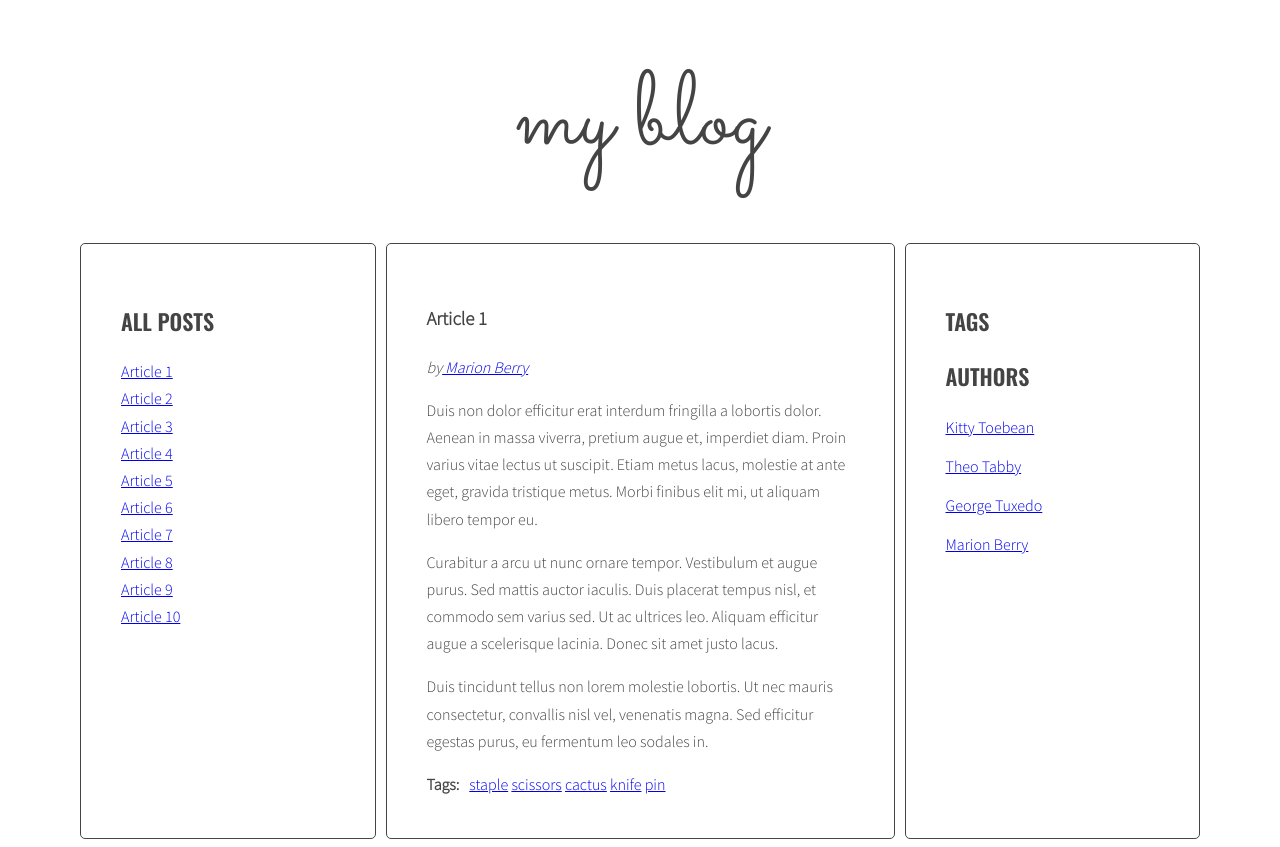
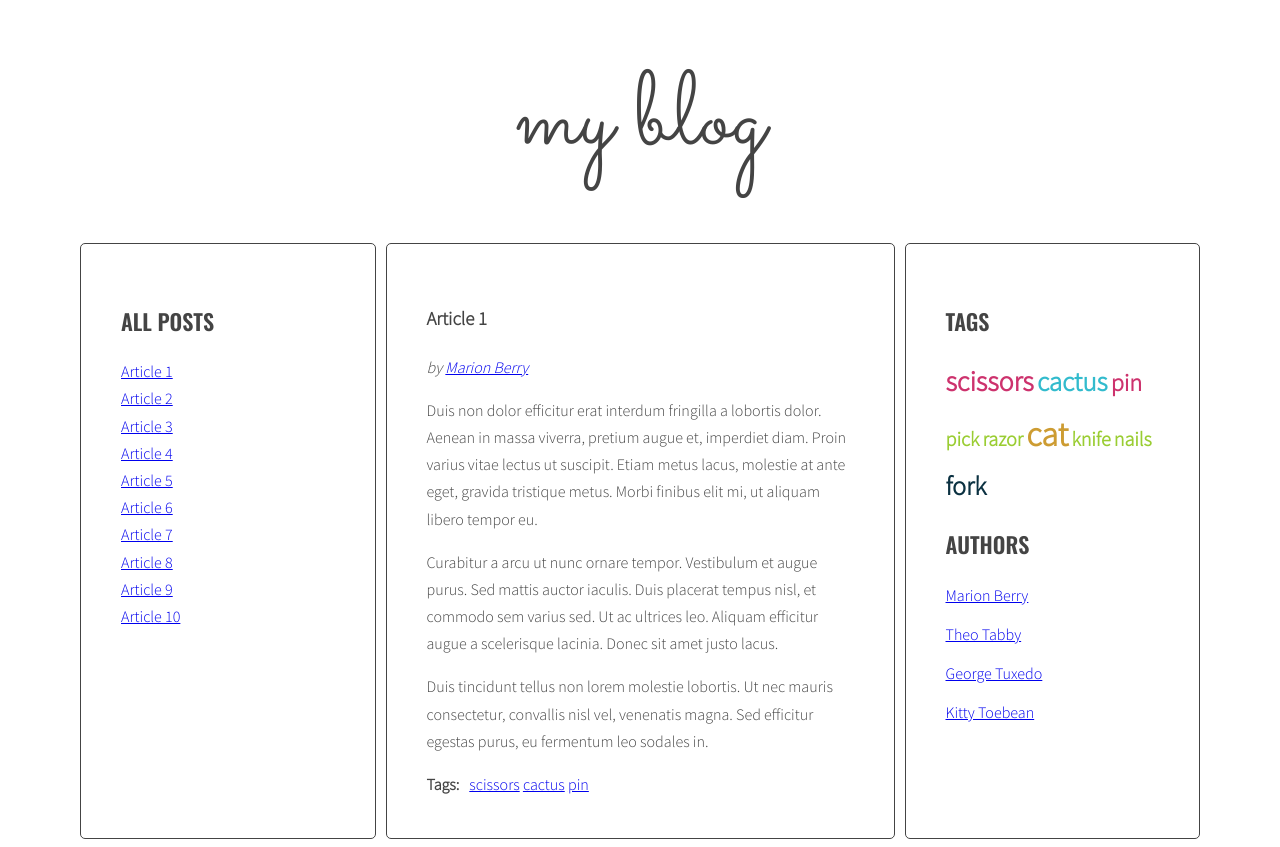
Before and after one commit to dave8git/js-blog-2024, a website: page index.html in a window 1280 px wide. Drawn offline with nearby package versions, Linux system fonts and the light colour scheme.

Commit message:
Add author list on the right side below authors title

```diff
--- a/index.html
+++ b/index.html
@@ -29,7 +29,7 @@
                     </ul>
                 </aside>
                 <section class="posts">
-                    <article class="post active" id="article-1" data-tags="staple scissors cactus knife pin" data-author="Marion Berry">
+                    <article class="post active" id="article-1" data-tags="scissors cactus pin" data-author="Marion Berry">
                         <h3 class="post-title">Article 1</h3>
                         <p class="post-author"><span>by</span></p>
                         <div class="post-content">
@@ -53,7 +53,7 @@
                             </ul>
                         </div>
                     </article>
-                    <article class="post" id="article-2" data-tags="pick razor nail pin" data-author="Theo Tabby">
+                    <article class="post" id="article-2" data-tags="pick razor pin" data-author="Theo Tabby">
                         <h3 class="post-title">Article 2</h3>
                         <p class="post-author"><span>by</span></p>
                         <div class="post-content">
@@ -99,7 +99,7 @@
                             </ul>
                         </div>
                     </article>
-                    <article class="post" id="article-4" data-tags="razor pin scissors" data-author="Kitty Toebean">
+                    <article class="post" id="article-4" data-tags="pin cactus scissors" data-author="Kitty Toebean">
                         <h3 class="post-title">Article 4</h3>
                         <p class="post-author"><span>by</span></p>
                         <div class="post-content">
@@ -123,7 +123,7 @@
                             </ul>
                         </div>
                     </article>
-                    <article class="post" id="article-5" data-tags="pin needle knife" data-author="Marion Berry">
+                    <article class="post" id="article-5" data-tags="knife cactus" data-author="Marion Berry">
                         <h3 class="post-title">Article 5</h3>
                         <p class="post-author"><span>by</span></p>
                         <div class="post-content">
@@ -145,7 +145,7 @@
                             </ul>
                         </div>
                     </article>
-                    <article class="post" id="article-6" data-tags="bauk niddle scissors" data-author="George Tuxedo">
+                    <article class="post" id="article-6" data-tags="nails fork scissors fork" data-author="George Tuxedo">
                         <h3 class="post-title">Article 6</h3>
                         <p class="post-author"><span>by</span></p>
                         <div class="post-content">
@@ -169,7 +169,7 @@
                             </ul>
                         </div>
                     </article>
-                    <article class="post" id="article-7" data-tags="cat niddle scissors" data-author="Kitty Toebean">
+                    <article class="post" id="article-7" data-tags="cat scissors fork" data-author="Kitty Toebean">
                         <h3 class="post-title">Article 7</h3>
                         <p class="post-author"><span>by</span></p>
                         <div class="post-content">
@@ -192,7 +192,7 @@
                             </ul>
                         </div>
                     </article>
-                    <article class="post" id="article-8" data-tags="cat knife scissors" data-author="Theo Tabby">
+                    <article class="post" id="article-8" data-tags="cat knife scissors fork" data-author="Theo Tabby">
                         <h3 class="post-title">Article 8</h3>
                         <p class="post-author"><span>by</span></p>
                         <div class="post-content">
@@ -217,7 +217,7 @@
                             </ul>
                         </div>
                     </article>
-                    <article class="post" id="article-9" data-tags="cat cactus scissors nails" data-author="Marion Berry">
+                    <article class="post" id="article-9" data-tags="cat cactus scissors fork" data-author="Marion Berry">
                         <h3 class="post-title">Article 9</h3>
                         <p class="post-author"><span>by</span></p>
                         <div class="post-content">
@@ -282,7 +282,7 @@
                     </ul>
                     <h2 class="section-title">Authors</h2>
                     <ul class="list authors">
-                        <li>
+                        <!-- <li>
                             <a href="#author">
                                 <span class="author-name">Kitty Toebean</span>
                             </a>
@@ -301,7 +301,7 @@
                             <a href="#author">
                                 <span class="author-name">Marion Berry</span>
                             </a>
-                        </li>
+                        </li> -->
                     </ul>
                 </aside>
             </main>
--- a/js/script.js
+++ b/js/script.js
@@ -15,11 +15,15 @@ const titleClickHandler = function (event) {
 
 const optLinksSelector = '.titles';
 const optPostSelector = '.post';
+const optAuthorListSelector = '.authors';
 const optArticleTitleSelector = '.post-title';
 const optArticleTagsSelector = '.post-tags .list';
+const optTagsListselector = '.tags';
 const optTagLink = 'a[href^="#tag-"]';
 const optAuthorLink = 'a[href^="#author-"]';
 const optPostAuthor = '.post-author';
+const optCloudClassCount = '5';
+const optCloudClassPrefix = 'tag-size-';
 
 const generateTitleLinks = function (customSelector = '') {
     let titleList = document.querySelector(optLinksSelector);
@@ -52,22 +56,78 @@ const generateTitleLinks = function (customSelector = '') {
 
 generateTitleLinks();
 
+function calculateTagsParams(tagsParams) {
+    let highestValue = 0;
+    let smallestValue = 9999999;
+
+    const tagsWeighed = {max: highestValue, min: smallestValue};
+
+    for (const key in tagsParams) {
+        if (tagsParams.hasOwnProperty(key)) {
+            const value = tagsParams[key];
+
+            if (value > tagsWeighed.max) {
+                tagsWeighed.max = tagsParams[key];
+            }
+
+            if (value < tagsWeighed.min) {
+                tagsWeighed.min = tagsParams[key];
+            }
+            console.log(tagsWeighed);
+        }
+    }
+    console.log('tagsWeighed', tagsWeighed);
+    return tagsWeighed;
+}
+
+function calculateTagClass(count, params) {
+    return Math.floor( ( (count - params.min) / (params.max - params.min) ) * optCloudClassCount + 1 );
+}
+
 function generateTags(){
     const allArticles = document.querySelectorAll(optPostSelector);
-
+    let allTags = {};
     allArticles.forEach((article) => {
         const articleTag = article.querySelector(optArticleTagsSelector);
         let html = '';
         const tags = article.getAttribute('data-tags').split(' ');
         tags.forEach((tag) => {
             console.log('tag', tag);
-            html += ' <li><a href="#tag-'+tag+'">' + tag + '</a></li>';
+            let htmlLink = ' <li><a href="#tag-'+tag+'">' + tag + '</a></li>';
+            html += htmlLink;
+            if(!allTags[tag]){
+                allTags[tag] = 1;
+            } else {
+                allTags[tag]++;
+            }
+
         })
-        console.log('tags', tags);
-        console.log('html', html);
         articleTag.insertAdjacentHTML('beforeend', html);
+        const tagList = document.querySelector(optTagsListselector);
+        // tagList.innerHTML = allTags.join(' ');
+
+        const tagsParams = calculateTagsParams(allTags);
+        console.log('tagsParams:', tagsParams);
+
+        let allTagsHTML = '';
+
+        for(let tag in allTags) {
+            // let tagLinkHTML = tag + ' (' + allTags[tag] + ') ';
+            let tagLinkHTML = ' <li><a class="tag-size-'+ calculateTagClass(allTags[tag], tagsParams)+'" href="#tag-'+tag+'">' + tag + /* allTags[tag] + */ '</a></li> ';
+            allTagsHTML += tagLinkHTML;
+            console.log('calculateTagClass(allTags[tag], tagsParams)',calculateTagClass(allTags[tag], tagsParams));
+            // console.log('tag', tag);
+            // console.log('allTags[tag]', allTags[tag]);
+            // console.log('params', tagsParams);
+        }
+
+        tagList.innerHTML = allTagsHTML;
+
 
     })
+
+
+
   }
 
   generateTags();
@@ -96,13 +156,31 @@ function generateTags(){
 
   function generateAuthors() {
     const allArticles = document.querySelectorAll(optPostSelector);
+    const allAuthors = [];
+    let html = '';
     allArticles.forEach((article) => {
+        const author = article.getAttribute('data-author');
+        let htmlLink = ' <li><a href="#author-'+author+'"> '+author+'</a></li>';
+        html += htmlLink;
         const authorContainer = article.querySelector(optPostAuthor);
-        let html = '';
-        const author = article.getAttribute('data-author');
-        html = '<a href="#author-'+author+'"> '+author+'</a>';
-        authorContainer.insertAdjacentHTML('beforeend', html);
-    })
+        authorContainer.insertAdjacentHTML('beforeend', htmlLink);
+
+        if(allAuthors.indexOf(htmlLink) == -1) {
+            allAuthors.push(htmlLink);
+        };
+
+        //console.log('allAuthors', allAuthors);
+    });
+
+    const authorListContainer = document.querySelector(optAuthorListSelector);
+
+    authorListContainer.innerHTML = allAuthors.join(' ');
+    // authorListContainer.insertAdjacentHTML('beforebegin', htmlLink);
+    // console.log(html);
+    // const allAuthorsHTML = '';
+
+
+
   }
 
   generateAuthors();
--- a/sass/style.scss
+++ b/sass/style.scss
@@ -116,6 +116,10 @@ body {
 
 .post-author {
     font-style: italic;
+    li {
+        display: inline-block;
+        list-style-type: none;
+    }
 }
 
 .post-tags {
@@ -125,3 +129,62 @@ body {
         margin: 0 10px 0 0;
     }
 }
+
+.tags li {
+    display: inline-block;
+}
+
+.tag-size-1 {
+
+    color: yellowgreen;
+    font-weight: bold;
+    display: inline-block;
+    font-style: none;
+    text-decoration: none;
+    font-size: 20px;
+}
+
+.tag-size-2 {
+    display: inline-block;
+    color: rgb(205, 50, 109);
+    font-weight: bold;
+    display: inline;
+    text-decoration: none;
+    font-size: 24px;
+}
+
+.tag-size-3 {
+    display: inline-block;
+    color: rgb(50, 187, 205);
+    font-weight: bold;
+    display: inline;
+    text-decoration: none;
+    font-size: 27px;
+}
+
+.tag-size-4 {
+    display: inline-block;
+    color: rgb(205, 156, 50);
+    font-weight: bold;
+    display: inline;
+    text-decoration: none;
+    font-size: 34px;
+}
+
+.tag-size-5 {
+    display: inline-block;
+    color: rgb(11, 49, 65);
+    font-weight: bold;
+    display: inline;
+    text-decoration: none;
+    font-size: 26px;
+}
+
+.tag-size-6 {
+    display: inline-block;
+    color: rgb(205, 50, 109);
+    font-weight: bold;
+    display: inline;
+    text-decoration: none;
+    font-size: 28px;
+}
```
Also changed, not shown: css/style.css, 1 other file.
